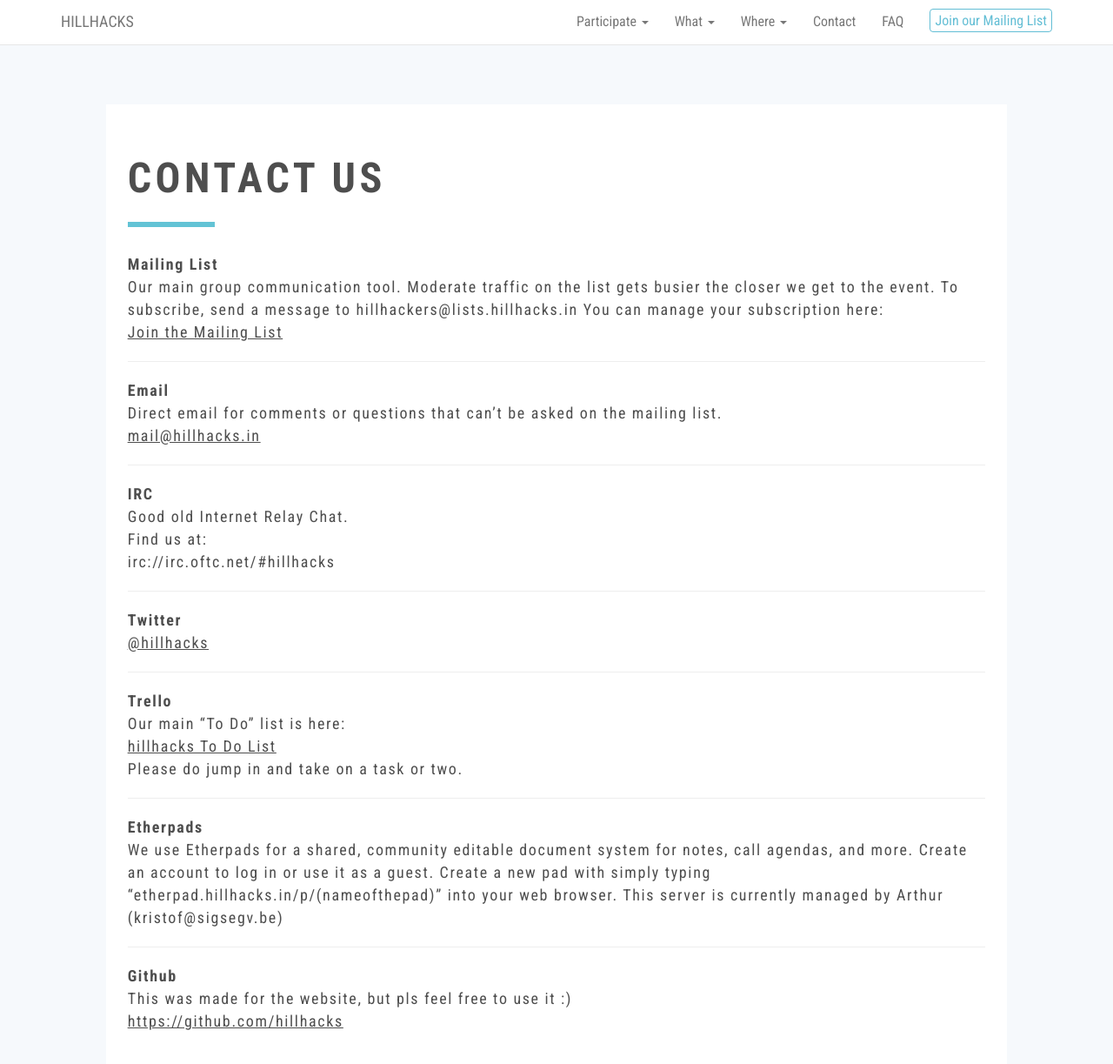
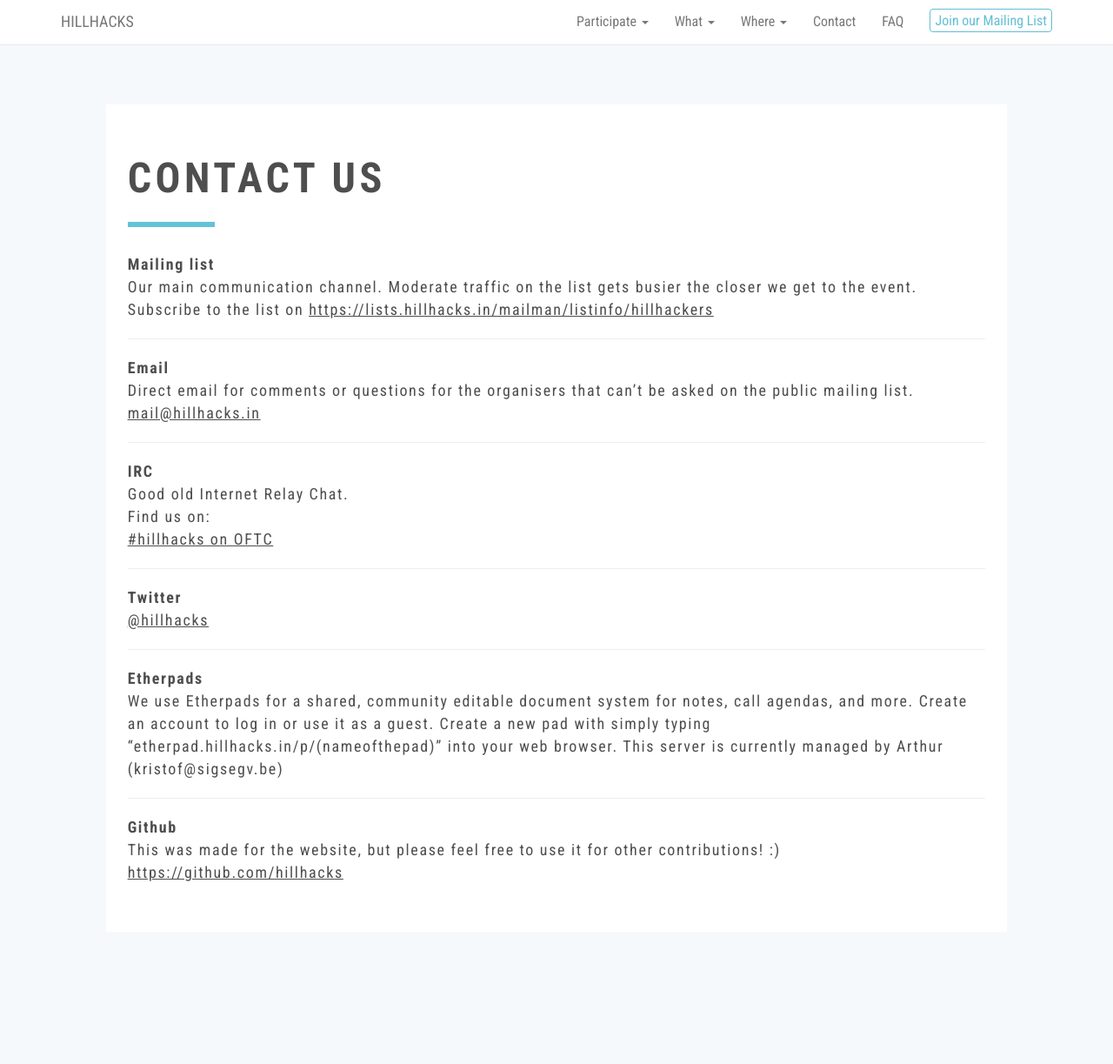
Before and after one commit to hillhacks/website, a Jekyll site: the page built from contact-us.html, in a window 1280 px wide and 1342 px high. Shown: the top 1223 px of the window at 87% size. Built offline with Jekyll 4.4.1, drawn with Linux system fonts in a browser that asks for light colours; nearby versions of some CDN libraries; comment, search, counter and statistics services are not loaded.

Commit message:
contact: wordsmithing
Also removed the Trello link from 2015.  If we start using Trello
again in 2017, we can add a new link.  So far I think we're managing
fine with the communications channels we have.

```diff
--- a/contact-us.html
+++ b/contact-us.html
@@ -1,19 +1,17 @@
 ---
 layout: page
-title: Contact Us
+title: Contact us
 permalink: /contact-us.html
 ---
 
-<p><b>Mailing List</b><br>Our main group communication tool.  Moderate traffic on the list gets busier the closer we get to the event. To subscribe, send a message to hillhackers@lists.hillhacks.in You can manage your subscription here:<br><a href="https://lists.hillhacks.in/mailman/listinfo/hillhackers">Join the Mailing List</a></p><hr>
+<p><b>Mailing list</b><br>Our main communication channel.  Moderate traffic on the list gets busier the closer we get to the event.  Subscribe to the list on <a href="https://lists.hillhacks.in/mailman/listinfo/hillhackers">https://lists.hillhacks.in/mailman/listinfo/hillhackers</a></p><hr>
 
-<p><b>Email</b><br>Direct email for comments or questions that can’t be asked on the mailing list.<br><a href="mailto:mail@hillhacks.in">mail@hillhacks.in</a></p><hr>
+<p><b>Email</b><br>Direct email for comments or questions for the organisers that can’t be asked on the public mailing list.<br><a href="mailto:mail@hillhacks.in">mail@hillhacks.in</a></p><hr>
 
-<p><b>IRC</b><br>Good old Internet Relay Chat.<br>Find us at: <br>irc://irc.oftc.net/#hillhacks</p><hr>
+<p><b>IRC</b><br>Good old Internet Relay Chat.<br>Find us on: <br><a href="irc://irc.oftc.net/#hillhacks">#hillhacks on OFTC</a></p><hr>
 
 <p><b>Twitter</b><br><a href="https://twitter.com/hillhacks?lang=en" target="_blank">@hillhacks</a></p><hr>
 
-<p><b>Trello</b><br>Our main “To Do” list is here:<br><a href="https://trello.com/b/8n8C5IQU/hillhacks2015" target="_blank">hillhacks To Do List</a><br>Please do jump in and take on a task or two.</p><hr>
-
 <p><b>Etherpads</b><br>We use Etherpads for a shared, community editable document system for notes, call agendas, and more. Create an account to log in or use it as a guest. Create a new pad with simply typing “etherpad.hillhacks.in/p/(nameofthepad)” into your web browser. This server is currently managed by Arthur (kristof@sigsegv.be)</p><hr>
 
-<p><b>Github</b><br>This was made for the website, but pls feel free to use it :) <br><a href="https://github.com/hillhacks" target="_blank">https://github.com/hillhacks</a></p>
+<p><b>Github</b><br>This was made for the website, but please feel free to use it for other contributions! :) <br><a href="https://github.com/hillhacks" target="_blank">https://github.com/hillhacks</a></p>
```
